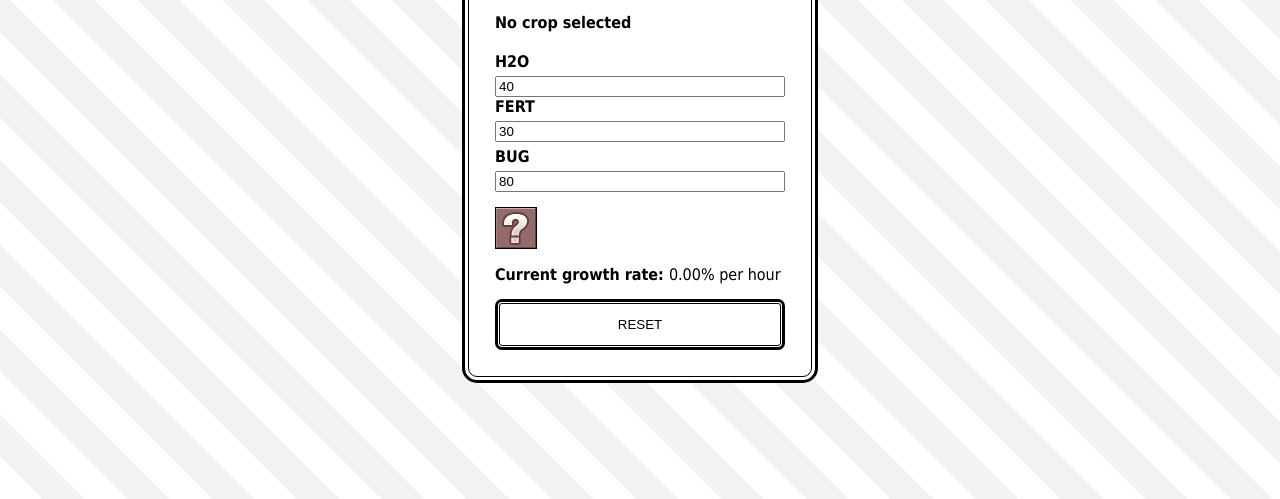
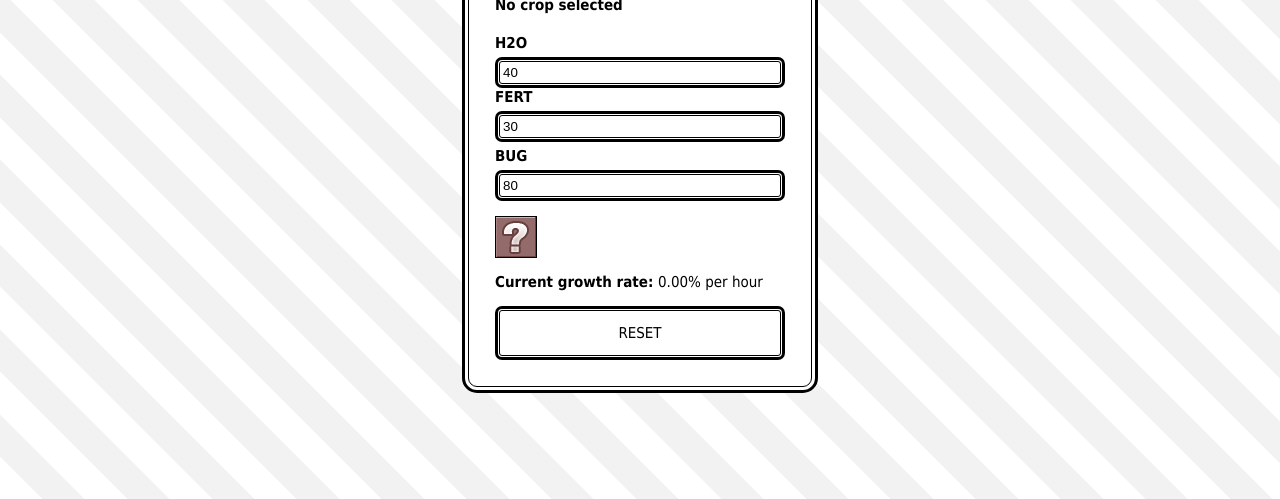
Before and after one commit to DSMK2/Mabinogi-Farm-Advisor, a plain HTML site: page index.html in a window 1280 px wide. Shown: the part 301-800 px from the top of the page. Drawn offline with Linux system fonts and the light colour scheme.

Commit message:
Unify styling

```diff
--- a/index.html
+++ b/index.html
@@ -47,11 +47,11 @@
 					<option value="strawberry">Strawberry</option>
 				</select>
 				<label class="farm__label" for="the_h2o">H2O</label>
-				<input name="the_h2o" value="40" type="number">
+				<input class="farm__input outline__small" name="the_h2o" value="40" type="number">
 				<label class="farm__label" for="the_fert">FERT</label>
-				<input name="the_fert" value="30" type="number">
+				<input class="farm__input outline__small" name="the_fert" value="30" type="number">
 				<label class="farm__label" for="the_bug">BUG</label>
-				<input name="the_bug" value="80" type="number">
+				<input class="farm__input outline__small" name="the_bug" value="80" type="number">
 			</form>
 			<!-- END: Outputs -->
 
--- a/styles.css
+++ b/styles.css
@@ -9,6 +9,7 @@ html, body {
   min-width: 100%;
   font-family: Tahoma, sans-serif;
   overflow: hidden;
+  font-size: 15px;
 }
 
 body {
@@ -126,6 +127,11 @@ h2 {
 .farm__crop-label {
   display: none;
   font-weight: bold;
+  font-size: 15px;
+}
+
+.farm__input {
+  padding: 5px;
 }
 
 .farm__crop-label--active {
@@ -173,6 +179,8 @@ h2 {
   padding: 15px;
   cursor: pointer;
   transition: transform 0.1s;
+  font-family: Tahoma, sans-serif;
+  font-size: 15px;
 }
 
 .farm__reset:hover {
```
